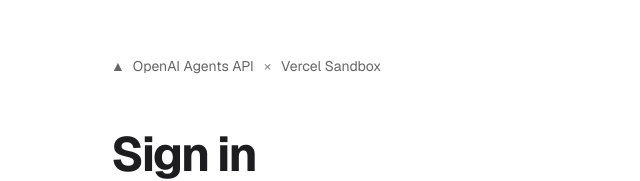
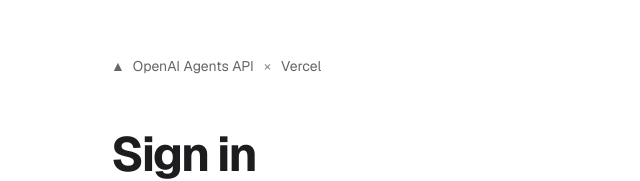
Before and after one commit to vercel-labs/openai-agents-api-vercel, a Next.js app: page /login in a window 1280 px wide. Shown: the part 180-361 px from the top of the page, without its empty margins (319-959 px from the left). Built offline with nearby package versions, Linux system fonts and the light colour scheme; no server answers.

Commit message:
Reframe sample as OpenAI Agents API on Vercel

```diff
--- a/app/layout.tsx
+++ b/app/layout.tsx
@@ -6,9 +6,9 @@ const geist = Geist({ subsets: ["latin"], variable: "--font-geist" });
 const mono = Geist_Mono({ subsets: ["latin"], variable: "--font-mono" });
 
 export const metadata: Metadata = {
-  title: "OpenAI Agents API + Vercel Sandbox",
+  title: "OpenAI Agents API on Vercel",
   description:
-    "Run an OpenAI-hosted Codex agent in an isolated Vercel Sandbox.",
+    "Deploy an OpenAI Agents API integration with Vercel Functions, Queues, and Sandbox.",
 };
 
 export default function RootLayout({ children }: { children: React.ReactNode }) {
--- a/app/login/page.tsx
+++ b/app/login/page.tsx
@@ -12,7 +12,7 @@ export default async function LoginPage() {
           <span className="brand" aria-hidden="true">▲</span>
           <span>OpenAI Agents API</span>
           <span className="plus" aria-hidden="true">×</span>
-          <span>Vercel Sandbox</span>
+          <span>Vercel</span>
         </div>
         <h1>Sign in</h1>
         <p className="login-copy">
```
Also changed, not shown: components/demo.tsx (+5 -5 lines), 1 other file (tests, documents, lock files or other folders).
